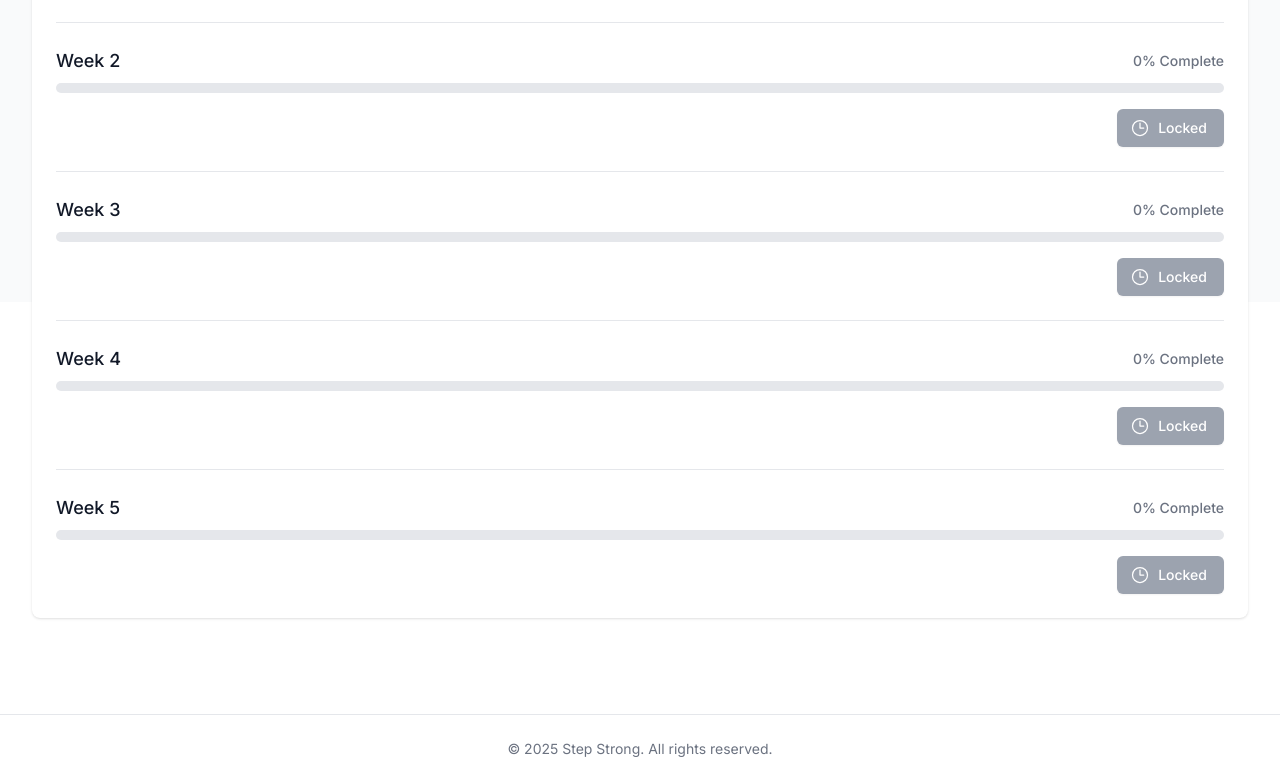
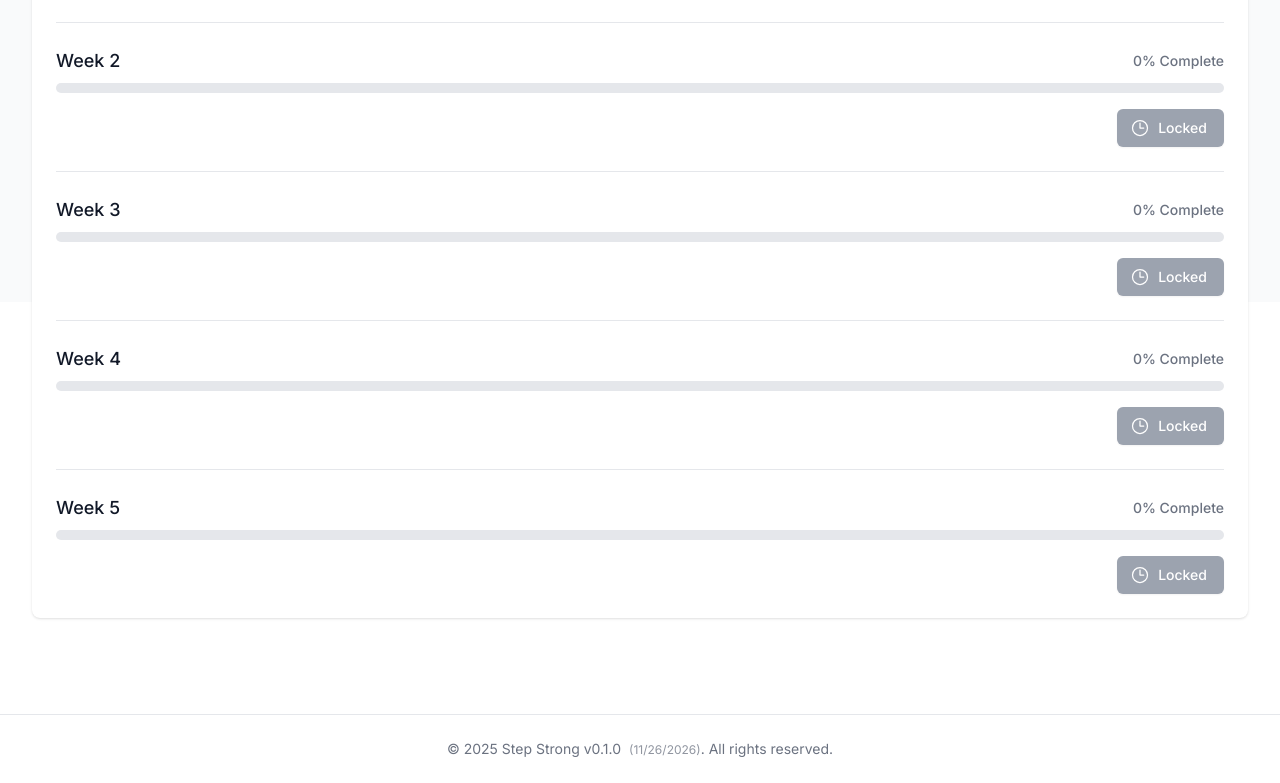
Before and after one commit to cdcunha/step-strong, a Next.js app: page / in a window 1280 px wide. Shown: the part 498-1281 px from the top of the page. Built offline with nearby package versions, Linux system fonts and the light colour scheme.

Commit message:
feat: auto-increment version on build and show build time

```diff
--- a/next.config.mjs
+++ b/next.config.mjs
@@ -1,5 +1,15 @@
+import { readFileSync } from 'fs';
+import { join } from 'path';
+
+// Read package.json to get the version
+const packageJson = JSON.parse(readFileSync(join(process.cwd(), 'package.json'), 'utf8'));
+
 /** @type {import('next').NextConfig} */
 const nextConfig = {
+  env: {
+    NEXT_PUBLIC_APP_VERSION: packageJson.version,
+    NEXT_PUBLIC_BUILD_TIME: new Date().toISOString(),
+  },
     reactStrictMode: true,
     swcMinify: true,
     webpack(config) {
--- a/package.json
+++ b/package.json
@@ -4,6 +4,7 @@
   "private": true,
   "scripts": {
     "dev": "next dev",
+    "prebuild": "node scripts/bump-version.js",
     "build": "next build",
     "start": "next start",
     "lint": "next lint"
--- a/src/app/layout.tsx
+++ b/src/app/layout.tsx
@@ -5,6 +5,7 @@ import { SpeedInsights } from '@vercel/speed-insights/next';
 import { Providers } from '@/components/providers';
 import { ThemeToggle } from '@/components/theme-toggle';
 import { SplashScreen } from '@/components/splash-screen';
+import { VersionDisplay } from '@/components/version-display';
 
 const inter = Inter({ subsets: ['latin'] });
 
@@ -66,7 +67,7 @@ export default function RootLayout({
             <footer className="bg-white dark:bg-gray-800 border-t border-gray-200 dark:border-gray-700 mt-8 transition-colors duration-200">
               <div className="max-w-7xl mx-auto py-6 px-4 sm:px-6 lg:px-8">
                 <p className="text-center text-sm text-gray-500 dark:text-gray-400">
-                  &copy; {new Date().getFullYear()} Step Strong. All rights reserved.
+                  &copy; {new Date().getFullYear()} Step Strong <VersionDisplay />. All rights reserved.
                 </p>
               </div>
             </footer>
--- /dev/null
+++ b/src/components/version-display.tsx
@@ -0,0 +1,32 @@
+'use client';
+
+export function VersionDisplay() {
+  // Format the build time for display
+  const formatBuildTime = (isoString: string) => {
+    try {
+      const date = new Date(isoString);
+      return date.toLocaleString('en-US', {
+        year: 'numeric',
+        month: 'short',
+        day: 'numeric',
+        hour: '2-digit',
+        minute: '2-digit',
+        hour12: false,
+        timeZoneName: 'short'
+      });
+    } catch (e) {
+      return '';
+    }
+  };
+
+  return (
+    <span className="version-display">
+      v{process.env.NEXT_PUBLIC_APP_VERSION || '0.1.0'}
+      {process.env.NEXT_PUBLIC_BUILD_TIME && (
+        <span className="text-xs opacity-75 ml-2" title={`Built on ${formatBuildTime(process.env.NEXT_PUBLIC_BUILD_TIME)}`}>
+          ({new Date(process.env.NEXT_PUBLIC_BUILD_TIME).toLocaleDateString()})
+        </span>
+      )}
+    </span>
+  );
+}
```
Also changed, not shown: scripts/bump-version.js (added, +25 -0 lines).
